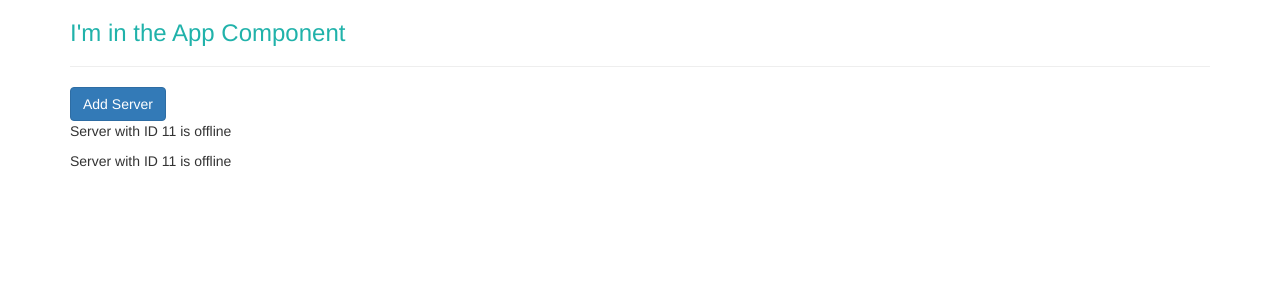
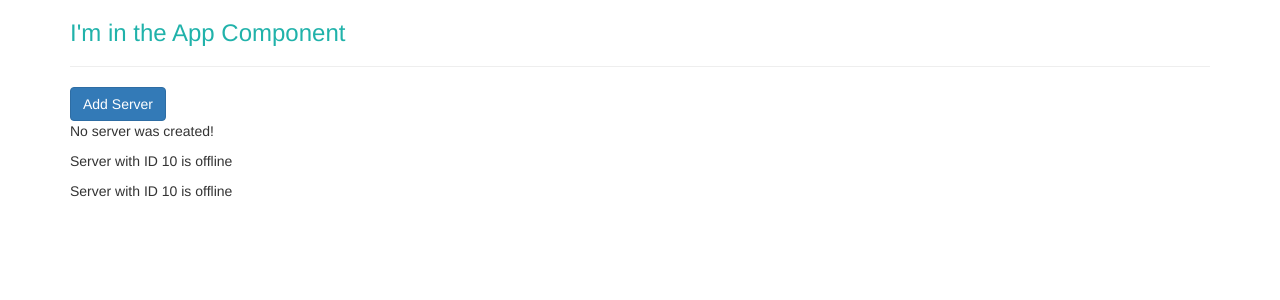
Before and after one commit to Aszmel/Angular, an Angular app: page / in a window 1280 px wide. Shown: the top 300 px of the page. Built offline with nearby package versions, Linux system fonts and the light colour scheme.

Commit message:
event binding

```diff
--- a/src/app/server/server.component.ts
+++ b/src/app/server/server.component.ts
@@ -5,7 +5,7 @@
   templateUrl: "./server.component.html"
 })
 export class ServerComponent {
-  serverId: number = 11;
+  serverId: number = 10;
   serverStatus: string = "offline";
   getServerStatus() {
     return this.serverStatus;
--- a/src/app/servers/servers.component.html
+++ b/src/app/servers/servers.component.html
@@ -1,3 +1,12 @@
-<button class="btn btn-primary" [disabled]="!allowNewServer">Add Server</button>
+<button
+  class="btn btn-primary"
+  [disabled]="!allowNewServer"
+  (click)="onCreateServer()"
+>
+  Add Server
+</button>
+<p>{{ serverCreationStatus }}</p>
+<!-- <p>{{ allowNewServer }}</p>
+<p [innerText]="allowNewServer"></p> -->
 <app-server></app-server>
 <app-server></app-server>
--- a/src/app/servers/servers.component.ts
+++ b/src/app/servers/servers.component.ts
@@ -8,6 +8,7 @@
 })
 export class ServersComponent implements OnInit {
   allowNewServer = false;
+  serverCreationStatus = "No server was created!";
 
   constructor() {
     setTimeout(() => {
@@ -16,4 +17,8 @@
   }
 
   ngOnInit() {}
+
+  onCreateServer() {
+    this.serverCreationStatus = "Server was created!";
+  }
 }
```
